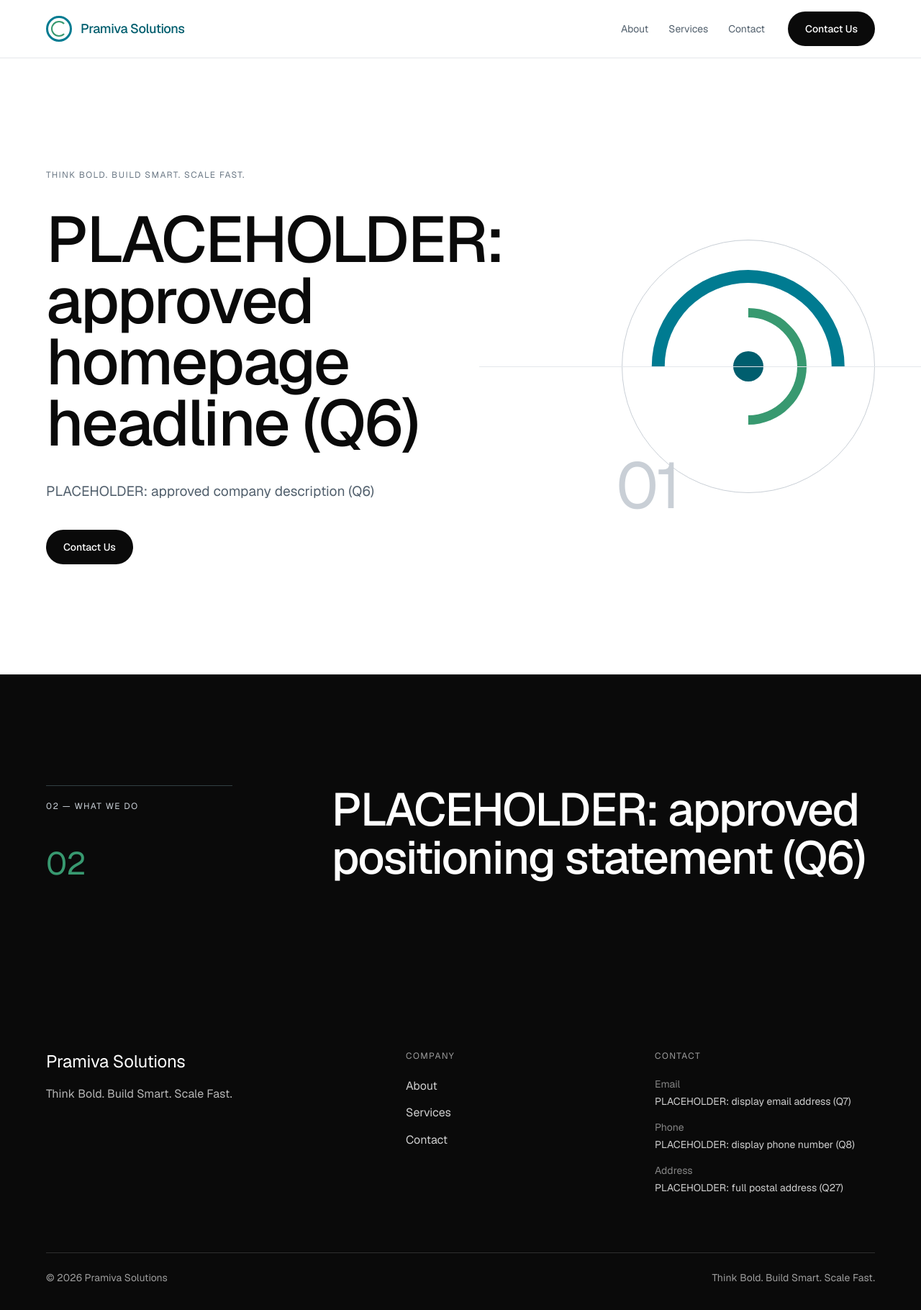
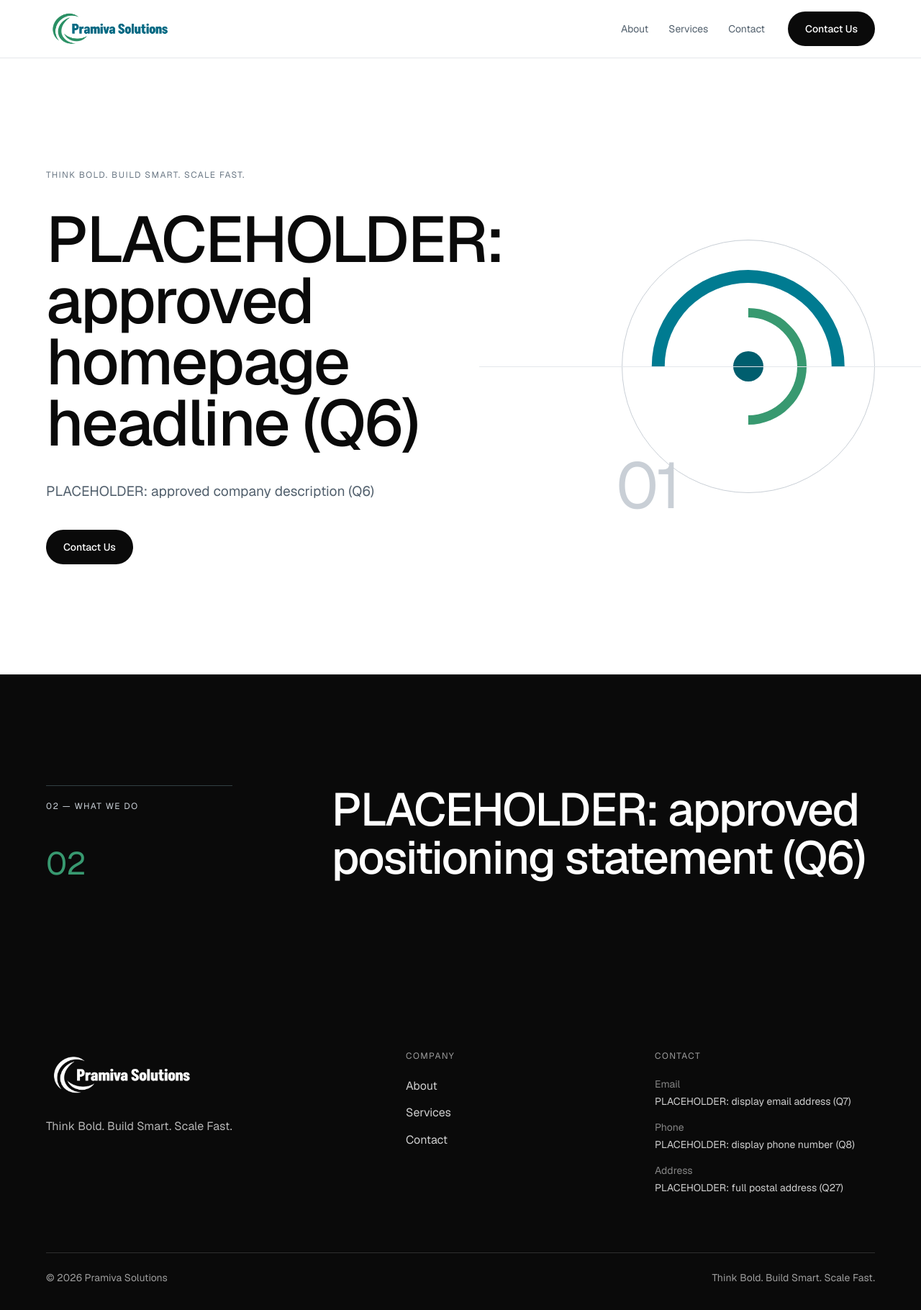
Before and after one commit to lorem007work/Pramiva-_Solutions, a Next.js app: page / in a window 1280 px wide. Shown: the top 1820 px of the page at 72% size. Built offline with nearby package versions, Linux system fonts and the light colour scheme; no server answers.

Commit message:
Use official logo in shared layout

```diff
--- a/src/components/layout/footer.tsx
+++ b/src/components/layout/footer.tsx
@@ -1,4 +1,5 @@
 import Link from "next/link";
+import { BrandLogo } from "@/components/ui/brand-logo";
 import { Container } from "@/components/ui/container";
 import { footerNav } from "@/data/navigation";
 import { site } from "@/data/site";
@@ -13,8 +14,12 @@ export function Footer() {
       <Container className="py-section-sm">
         <div className="grid gap-12 border-b border-canvas/15 pb-section-sm md:grid-cols-12">
           <div className="md:col-span-5">
-            <Link href="/" className="text-h3 text-canvas hover:text-brand">
-              {site.name}
+            <Link
+              href="/"
+              aria-label={`${site.name} home`}
+              className="inline-flex transition-opacity duration-150 hover:opacity-80"
+            >
+              <BrandLogo inverted className="h-auto w-44 sm:w-52" />
             </Link>
             <p className="mt-4 max-w-sm text-canvas/70">{site.tagline}</p>
           </div>
--- a/src/components/layout/navbar.tsx
+++ b/src/components/layout/navbar.tsx
@@ -4,6 +4,7 @@ import Link from "next/link";
 import { usePathname } from "next/navigation";
 import { useCallback, useState } from "react";
 import { MobileMenu } from "@/components/layout/mobile-menu";
+import { BrandLogo } from "@/components/ui/brand-logo";
 import { Container } from "@/components/ui/container";
 import type { NavLink } from "@/data/navigation";
 
@@ -25,17 +26,9 @@ export function Navbar({ siteName, links, primaryCta }: NavbarProps) {
           <Link
             href="/"
             aria-label={`${siteName} home`}
-            className="group inline-flex shrink-0 items-center gap-3"
+            className="inline-flex shrink-0 transition-opacity duration-150 hover:opacity-80"
           >
-            <span
-              aria-hidden="true"
-              className="relative block h-9 w-9 rounded-full border-[3px] border-brand transition-colors duration-150 group-hover:border-brand-deep"
-            >
-              <span className="absolute inset-1 rounded-full border-2 border-accent border-r-transparent" />
-            </span>
-            <span className="text-lg font-medium tracking-tight text-brand-deep">
-              {siteName}
-            </span>
+            <BrandLogo className="h-auto w-36 sm:w-44" />
           </Link>
 
           <div className="hidden items-center gap-8 md:flex">
--- /dev/null
+++ b/src/components/ui/brand-logo.tsx
@@ -0,0 +1,25 @@
+import Image from "next/image";
+
+type BrandLogoProps = {
+  className?: string;
+  inverted?: boolean;
+};
+
+/**
+ * Shared brand artwork. Parent links provide the accessible name, so the
+ * repeated image itself stays decorative.
+ */
+export function BrandLogo({
+  className = "",
+  inverted = false,
+}: BrandLogoProps) {
+  return (
+    <Image
+      src="/pramiva-logo.webp"
+      alt=""
+      width={640}
+      height={213}
+      className={`${inverted ? "brightness-0 invert" : ""} ${className}`}
+    />
+  );
+}
```
Also changed, not shown: public/pramiva-logo.webp (added), transparent_logo.png (added).
